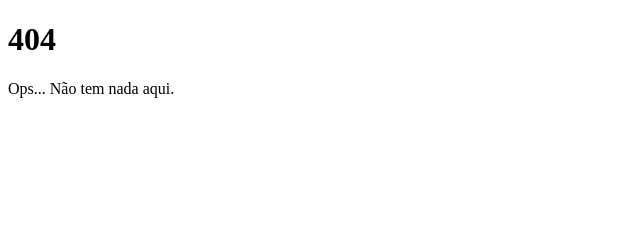
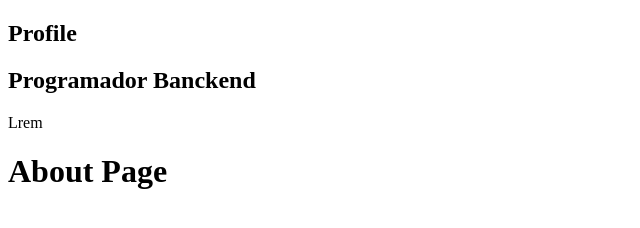
Before and after one commit to DiegoCapella/gatsby-course, a Gatsby site: page /about in a window 1280 px wide. Before the commit this address had no page. Shown: the whole page, without its empty margins (0-640 px from the left). Built offline with nearby package versions, Linux system fonts and the light colour scheme; Gatsby itself is replaced by a stand-in of ours.

Commit message:
Create Profile component

```diff
--- /dev/null
+++ b/src/components/Profile/index.js
@@ -0,0 +1,11 @@
+import React from 'react'
+
+const Profile = () => (
+  <div className="Profile-wrepper">
+    <h1>Profile</h1>
+    <h2>Programador Banckend</h2>
+    <p>Lrem</p>
+  </div>
+)
+
+export default Profile
--- a/src/components/layout.js
+++ b/src/components/layout.js
@@ -1,11 +1,17 @@
 import React from "react"
 import PropTypes from "prop-types"
+import Profile from "./Profile"
 
 const Layout = ({ children }) => {
 
 
   return (
-    <main>{children}</main>
+    <>
+      <aside>
+        <Profile />
+      </aside>
+      <main>{children}</main>
+    </>
   )
 }
 
--- /dev/null
+++ b/src/pages/about.js
@@ -0,0 +1,13 @@
+import React from 'react'
+
+import Layout from "../components/layout"
+import SEO from "../components/seo"
+
+const AboutPage = () => (
+  <Layout>
+    <SEO title="About" />
+    <h1>About Page</h1>
+  </Layout>
+)
+
+export default AboutPage
```
